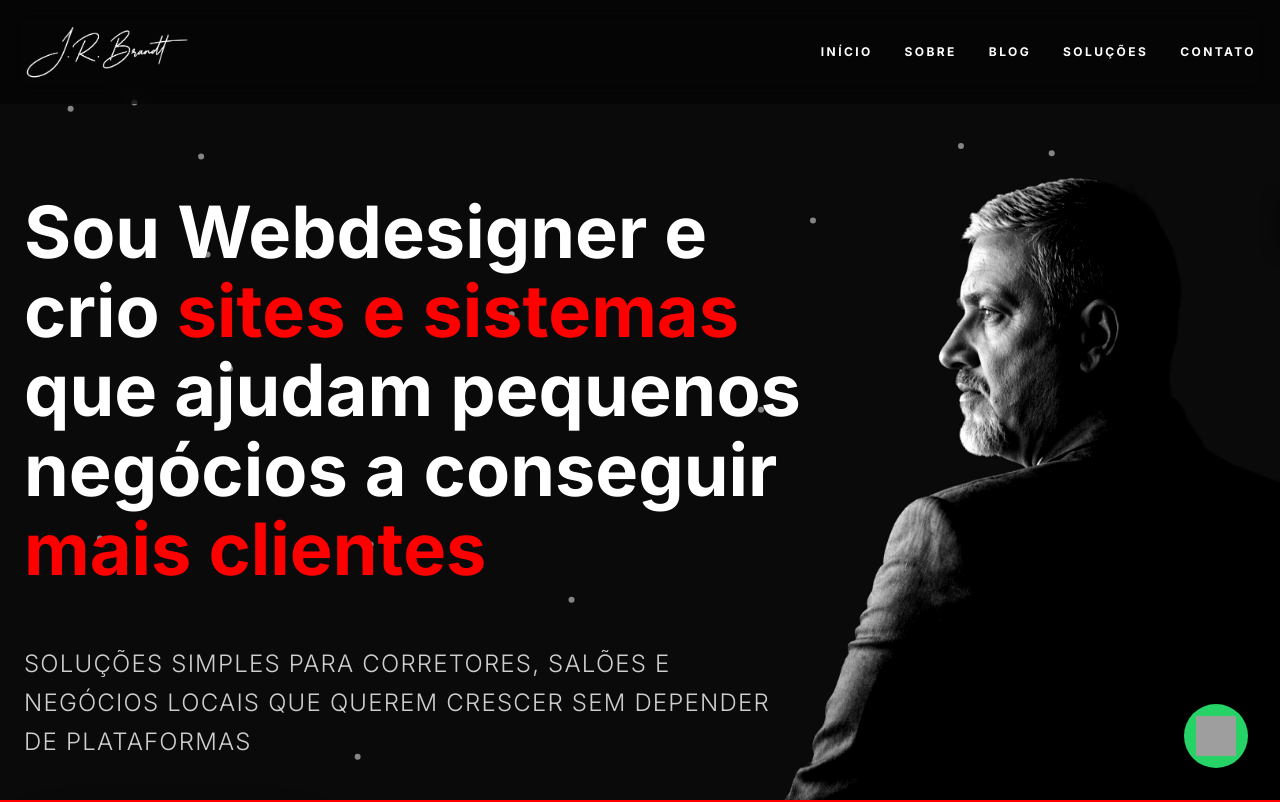
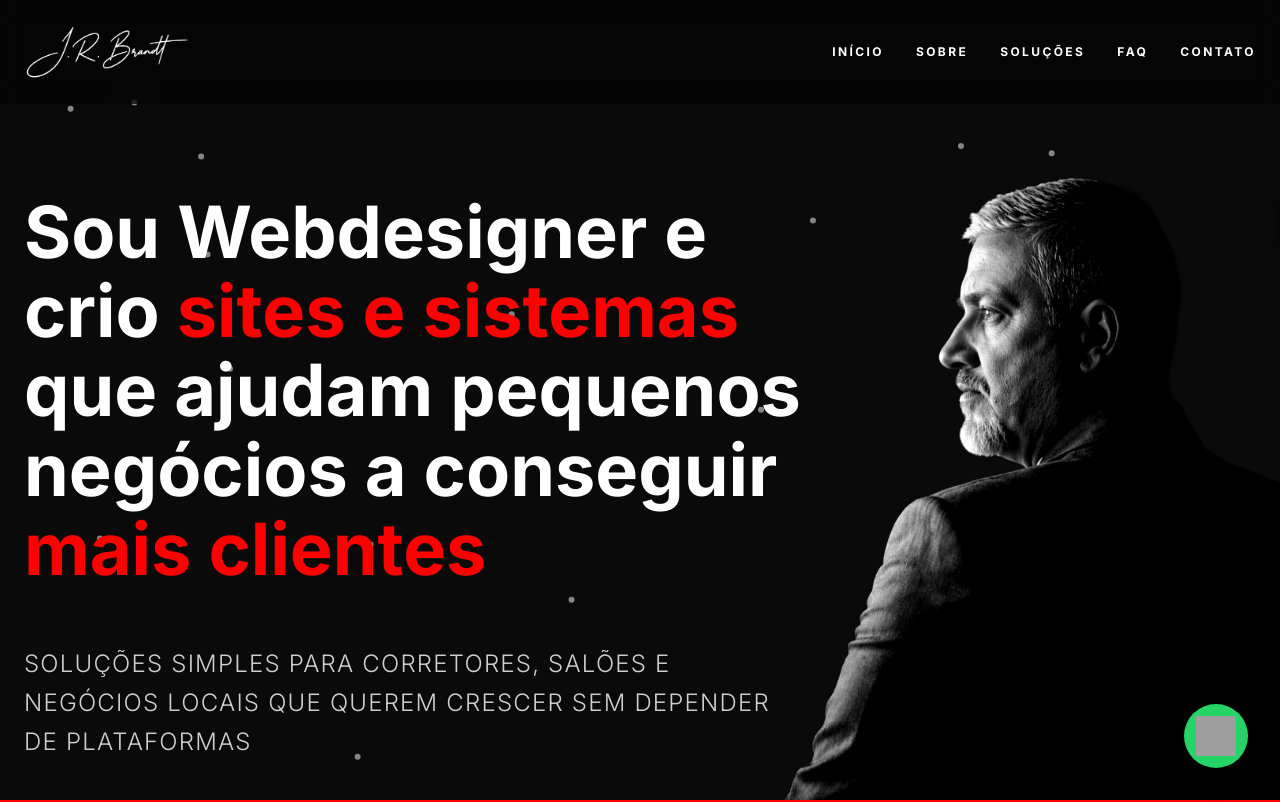
Before and after one commit to jrmacbrandt/J.Roberto, a React (Vite) app: page / in a window 1280 px wide. Shown: the top 802 px of the page. Built offline with nearby package versions, Linux system fonts and the light colour scheme; grey boxes are pictures that could not be loaded; a web font is replaced by a local one.

Commit message:
feat: replace Blog with FAQ section

```diff
--- a/src/App.tsx
+++ b/src/App.tsx
@@ -78,8 +78,8 @@ const Navigation = ({ setActiveSection }: { setActiveSection: (s: string) => voi
   const links = [
     { name: 'INÍCIO', id: 'home' },
     { name: 'SOBRE', id: 'about' },
-    { name: 'BLOG', id: 'blog' },
     { name: 'SOLUÇÕES', id: 'portfolio' },
+    { name: 'FAQ', id: 'faq' },
     { name: 'CONTATO', id: 'contact' },
   ];
 
@@ -472,47 +472,69 @@ const Portfolio = () => {
   );
 };
 
-const Blog = () => {
-  const posts = [
-    { title: 'Harleys no Havaí', date: '8 Mai, 20', img: 'https://picsum.photos/seed/b1/800/600' },
-    { title: 'Chave para Produtividade', date: '16 Jan, 20', img: 'https://picsum.photos/seed/b2/800/600' },
-    { title: 'Viciado em Cafeína', date: '30 Nov, 19', img: 'https://picsum.photos/seed/b3/800/600' },
-    { title: 'Desenvolvimento Web', date: '6 Jul, 19', img: 'https://picsum.photos/seed/b4/800/600' },
-    { title: 'Trabalho Remoto', date: '1 Jun, 19', img: 'https://picsum.photos/seed/b5/800/600' },
-    { title: 'Viagem de Negócios', date: '28 Fev, 19', img: 'https://picsum.photos/seed/b6/800/600' },
+const FAQ = () => {
+  const faqs = [
+    {
+      q: "Quanto custa para criar um site profissional?",
+      a: "O investimento varia de acordo com as funcionalidades necessárias, mas meu foco é oferecer o melhor custo-benefício para que pequenos negócios possam crescer online sem custos astronômicos."
+    },
+    {
+      q: "Quanto tempo leva para o site ficar pronto?",
+      a: "Geralmente o prazo de entrega fica entre 7 a 15 dias úteis, dependendo da complexidade do projeto e da agilidade no envio dos materiais básicos por parte do cliente."
+    },
+    {
+      q: "Meu site vai aparecer no Google?",
+      a: "Sim! Todos os projetos que desenvolvo já saem com otimização SEO técnica básica para que seu negócio comece a ser indexado e encontrado por quem procura seus serviços na sua região."
+    },
+    {
+      q: "O site funciona bem no celular?",
+      a: "Com certeza. Hoje, mais de 80% dos acessos vêm de smartphones. Por isso, utilizo a metodologia Mobile-First, garantindo que seu site seja rápido e bonito em qualquer tela."
+    },
+    {
+      q: "Vou conseguir receber contatos pelo WhatsApp?",
+      a: "Sim, essa é uma das minhas especialidades. Integro botões flutuantes e chamadas para ação (CTAs) estratégicas que direcionam o cliente direto para o seu WhatsApp de atendimento."
+    },
   ];
 
+  const [activeIndex, setActiveIndex] = useState<number | null>(null);
+
   return (
-    <section id="blog" className="py-24 px-6 md:px-12 bg-[#0c0c0c]">
-      <div className="max-w-7xl mx-auto">
-        <div className="blog-header mb-20 text-center md:text-left">
-          <h2 className="text-4xl md:text-6xl font-bold uppercase tracking-tighter">Blog</h2>
+    <section id="faq" className="py-24 px-6 md:px-12 bg-[#0c0c0c]">
+      <div className="max-w-4xl mx-auto">
+        <div className="faq-header mb-16 text-center md:text-left">
+          <h2 className="text-4xl md:text-6xl font-bold uppercase tracking-tighter">
+            Perguntas <span className="color">Frequentes</span>
+          </h2>
           <p className="text-muted text-xs md:text-sm mt-3 uppercase tracking-[0.4em]">
-            Meus posts mais <span className="color">recentes.</span>
+            Tire suas <span className="color">Dúvidas</span>
           </p>
         </div>
 
-        <div className="grid sm:grid-cols-2 lg:grid-cols-3 gap-8 md:gap-10">
-          {posts.map((post, i) => (
-            <div key={i} className="blog-item bg-[#151515] group overflow-hidden rounded-sm shadow-xl border border-white/5">
-              <div className="relative overflow-hidden">
-                <img
-                  src={post.img}
-                  alt={post.title}
-                  className="w-full aspect-[4/3] object-cover group-hover:scale-105 transition-transform duration-700 grayscale group-hover:grayscale-0"
-                  referrerPolicy="no-referrer"
-                />
-                <div className="absolute bottom-4 left-4 bg-color px-4 py-1.5 text-[10px] font-bold uppercase tracking-[0.2em] shadow-lg">
-                  {post.date}
+        <div className="space-y-4">
+          {faqs.map((faq, i) => (
+            <div
+              key={i}
+              className="border border-white/5 bg-[#151515] rounded-sm overflow-hidden transition-all duration-300"
+            >
+              <button
+                onClick={() => setActiveIndex(activeIndex === i ? null : i)}
+                className="w-full p-6 text-left flex justify-between items-center group hover:bg-white/5 transition-colors"
+              >
+                <span className="text-sm md:text-lg font-bold uppercase tracking-wider group-hover:color transition-colors">
+                  {faq.q}
+                </span>
+                <span className={cn(
+                  "color transition-transform duration-300 text-2xl",
+                  activeIndex === i ? "rotate-45" : "rotate-0"
+                )}>+</span>
+              </button>
+              <div className={cn(
+                "overflow-hidden transition-all duration-300 ease-in-out",
+                activeIndex === i ? "max-h-96 opacity-100" : "max-h-0 opacity-0"
+              )}>
+                <div className="p-6 pt-0 text-muted text-sm md:text-base leading-relaxed border-t border-white/5">
+                  {faq.a}
                 </div>
-              </div>
-              <div className="p-8">
-                <h3 className="text-lg md:text-xl font-bold mb-4 uppercase tracking-wider group-hover:color transition-colors leading-tight">
-                  {post.title}
-                </h3>
-                <p className="text-muted text-xs md:text-sm leading-relaxed line-clamp-3 opacity-80">
-                  Lorem ipsum dolor sit amet consectetur adipisicing elit. Possimus alias dolore recusandae illum, corrupti quo veniam saepe aliquid!
-                </p>
               </div>
             </div>
           ))}
@@ -666,7 +688,7 @@ export default function App() {
             <Header />
             <About />
             <Portfolio />
-            <Blog />
+            <FAQ />
             <Contact />
           </main>
 
```
